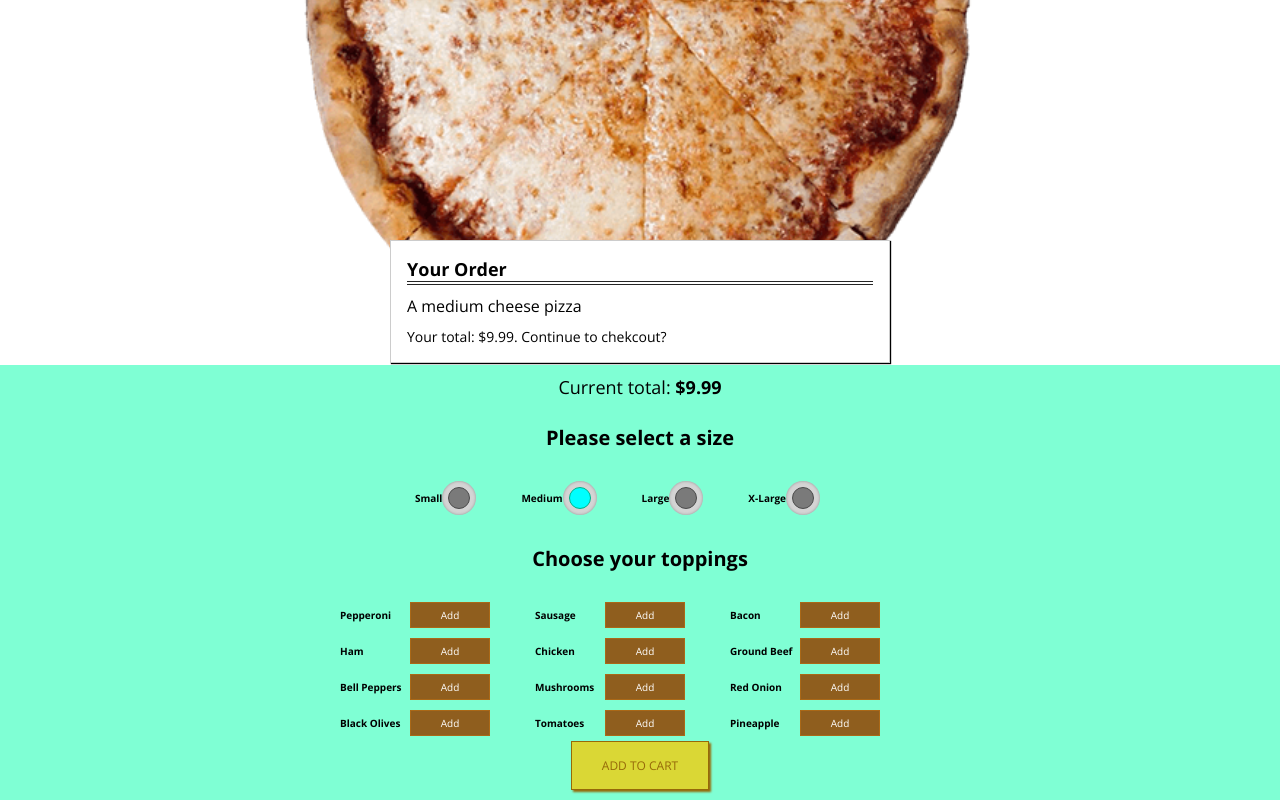
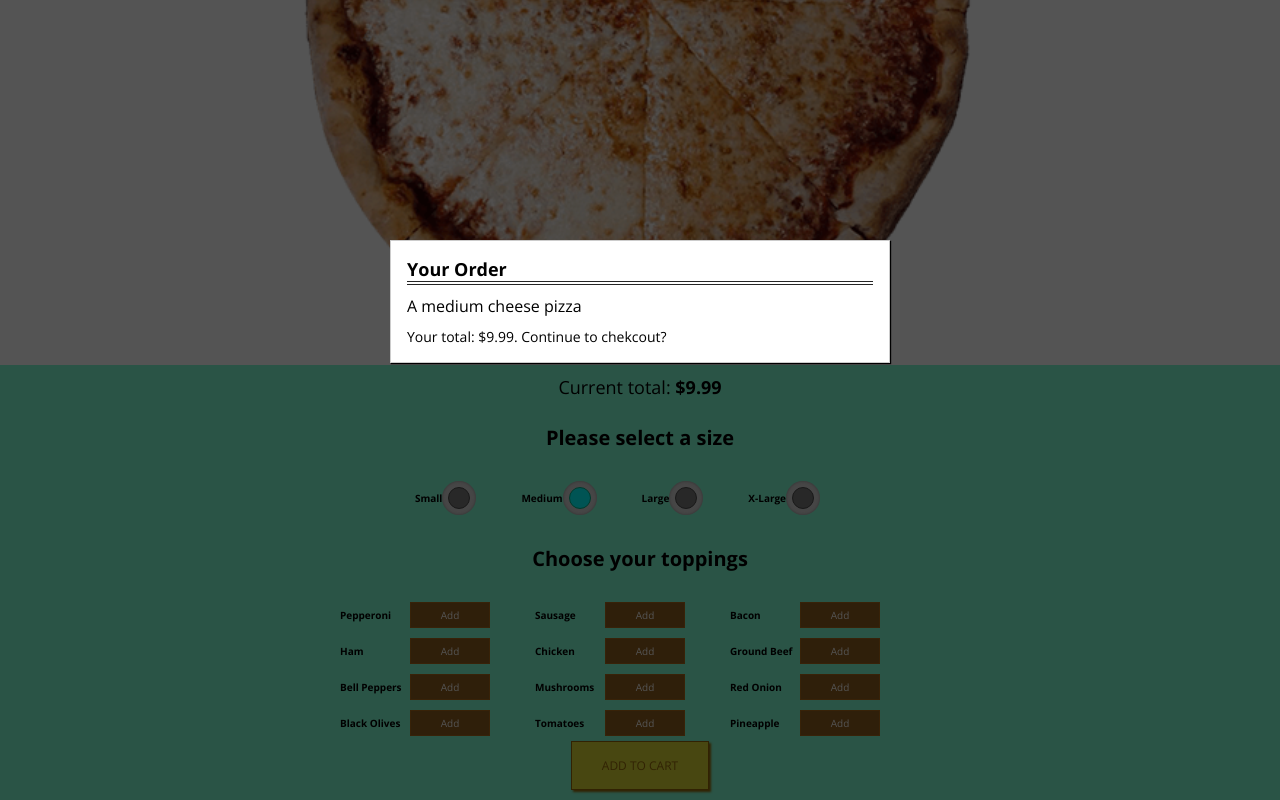
Before and after one commit to JaredAvila/SquareTable_Pizza, a React (Create React App) app: page / in a window 1280 px wide. Both pictures are taken after a click on the button "ADD TO CART". Shown: the part 365-1165 px from the top of the page. Built offline with nearby package versions, Linux system fonts and the light colour scheme.

Commit message:
Working on order now logic

```diff
--- a/src/components/UI/Backdrop/Backdrop.js
+++ b/src/components/UI/Backdrop/Backdrop.js
@@ -0,0 +1,10 @@
+import React from "react";
+
+import * as styles from "./Backdrop.module.css";
+
+const Backdrop = props =>
+  props.show ? (
+    <div className={styles.Backdrop} onClick={props.clicked}></div>
+  ) : null;
+
+export default Backdrop;
--- /dev/null
+++ b/src/components/UI/Backdrop/Backdrop.module.css
@@ -0,0 +1,9 @@
+.Backdrop {
+    width: 100%;
+    height: 100%;
+    z-index: 100;
+    position: fixed;
+    left: 0;
+    top: 0;
+    background-color: rgba(0, 0, 0, 0.671);
+}
--- a/src/components/UI/Modal/Modal.js
+++ b/src/components/UI/Modal/Modal.js
@@ -2,7 +2,12 @@ import React from "react";
 
 import * as styles from "./Modal.module.css";
 
+import Aux from "../../../hoc/AuxComponent";
+import Backdrop from "../Backdrop/Backdrop";
+
 const Modal = props => (
+  <Aux>
+    <Backdrop show={props.show} clicked={props.modalClosed} />
     <div
       className={styles.Modal}
       style={{
@@ -12,6 +17,7 @@ const Modal = props => (
     >
       {props.children}
     </div>
+  </Aux>
 );
 
 export default Modal;
--- a/src/containers/PizzaBuilder/PizzaBuilder.js
+++ b/src/containers/PizzaBuilder/PizzaBuilder.js
@@ -95,6 +95,10 @@ export default class PizzaBuilder extends Component {
     this.setState({ purchasing: true });
   };
 
+  purchaseCancelHandler = () => {
+    this.setState({ purchasing: false });
+  };
+
   render() {
     const filteredObj = Object.keys(this.state.ingredients).reduce((p, c) => {
       if (this.state.ingredients[c]) p[c] = this.state.ingredients[c];
@@ -104,7 +108,10 @@ export default class PizzaBuilder extends Component {
     console.log(toppings);
     return (
       <Aux>
-        <Modal show={this.state.purchasing}>
+        <Modal
+          show={this.state.purchasing}
+          modalClosed={this.purchaseCancelHandler}
+        >
           <OrderSummary
             toppings={toppings}
             price={this.state.totalPrice}
```
Lines whose indentation alone changed are shown as unchanged.
